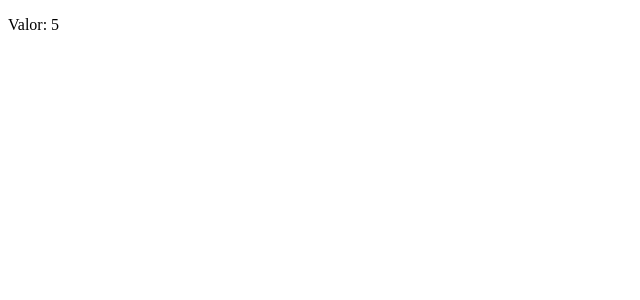
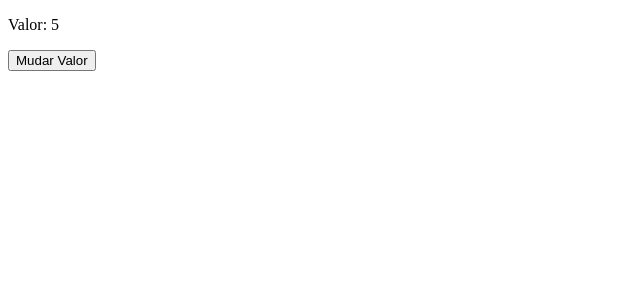
Before and after one commit to mbmauriciojr/estudos-angular, an Angular app in the folder data-binding/: page / in a window 1280 px wide. Shown: the top 300 px of the page, without its empty margins (0-640 px from the left). Built offline with nearby package versions, Linux system fonts and the light colour scheme.

Commit message:
Feat: Criado um metodo para atualizar o valor e mostrar os eventos no log

```diff
--- a/data-binding/src/app/app.component.html
+++ b/data-binding/src/app/app.component.html
@@ -2,3 +2,5 @@
 <!-- <app-data-binding></app-data-binding> -->
 
 <app-ciclo [valorInicial]="valor"></app-ciclo>
+
+<button (click)="mudarValor()">Mudar Valor</button>
--- a/data-binding/src/app/app.component.ts
+++ b/data-binding/src/app/app.component.ts
@@ -8,4 +8,8 @@ import { Component } from '@angular/core';
 export class AppComponent {
 
   valor: number = 5;
+
+  mudarValor() {
+    this.valor ++;
+  }
 }
```
